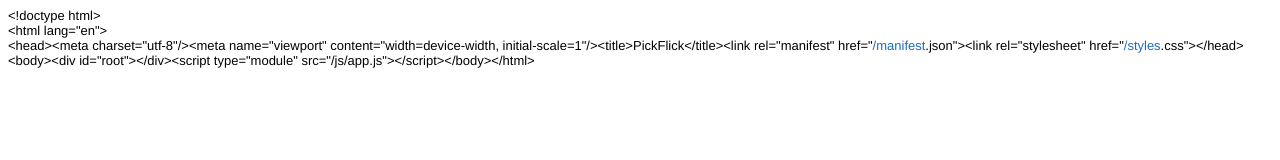
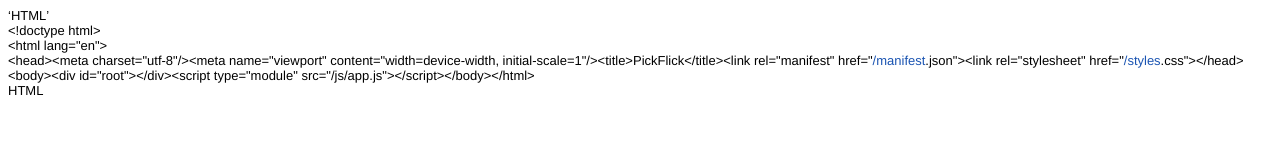
Before and after one commit to vihirthan-ai/pickflick, a plain HTML site: page index.html in a window 1280 px wide. Drawn offline with Linux system fonts and the light colour scheme.

Commit message:
Add files via upload
added HTML tags

```diff
--- a/index.html
+++ b/index.html
@@ -7,14 +7,17 @@
   <meta name="Generator" content="Cocoa HTML Writer">
   <meta name="CocoaVersion" content="2685.3">
   <style type="text/css">
-    p.p1 {margin: 0.0px 0.0px 0.0px 0.0px; font: 13.0px 'Helvetica Neue'; color: #000000}
-    span.s1 {color: #1f6bc0}
+    p.p1 {margin: 0.0px 0.0px 0.0px 0.0px; font: 13.0px 'Helvetica Neue'; -webkit-text-stroke: #000000}
+    span.s1 {font-kerning: none}
+    span.s2 {font-kerning: none; color: #1a54b2; -webkit-text-stroke: 0px #1a54b2}
   </style>
 </head>
 <body>
-<p class="p1">&lt;!doctype html&gt;</p>
-<p class="p1">&lt;html lang="en"&gt;</p>
-<p class="p1">&lt;head&gt;&lt;meta charset="utf-8"/&gt;&lt;meta name="viewport" content="width=device-width, initial-scale=1"/&gt;&lt;title&gt;PickFlick&lt;/title&gt;&lt;link rel="manifest" href="<span class="s1">/manifest</span>.json"&gt;&lt;link rel="stylesheet" href="<span class="s1">/styles</span>.css"&gt;&lt;/head&gt;</p>
-<p class="p1">&lt;body&gt;&lt;div id="root"&gt;&lt;/div&gt;&lt;script type="module" src="/js/app.js"&gt;&lt;/script&gt;&lt;/body&gt;&lt;/html&gt;</p>
+<p class="p1"><span class="s1">‘HTML’</span></p>
+<p class="p1"><span class="s1">&lt;!doctype html&gt;</span></p>
+<p class="p1"><span class="s1">&lt;html lang="en"&gt;</span></p>
+<p class="p1"><span class="s1">&lt;head&gt;&lt;meta charset="utf-8"/&gt;&lt;meta name="viewport" content="width=device-width, initial-scale=1"/&gt;&lt;title&gt;PickFlick&lt;/title&gt;&lt;link rel="manifest" href="</span><span class="s2">/manifest</span><span class="s1">.json"&gt;&lt;link rel="stylesheet" href="</span><span class="s2">/styles</span><span class="s1">.css"&gt;&lt;/head&gt;</span></p>
+<p class="p1"><span class="s1">&lt;body&gt;&lt;div id="root"&gt;&lt;/div&gt;&lt;script type="module" src="/js/app.js"&gt;&lt;/script&gt;&lt;/body&gt;&lt;/html&gt;</span></p>
+<p class="p1"><span class="s1">HTML</span></p>
 </body>
 </html>
```
